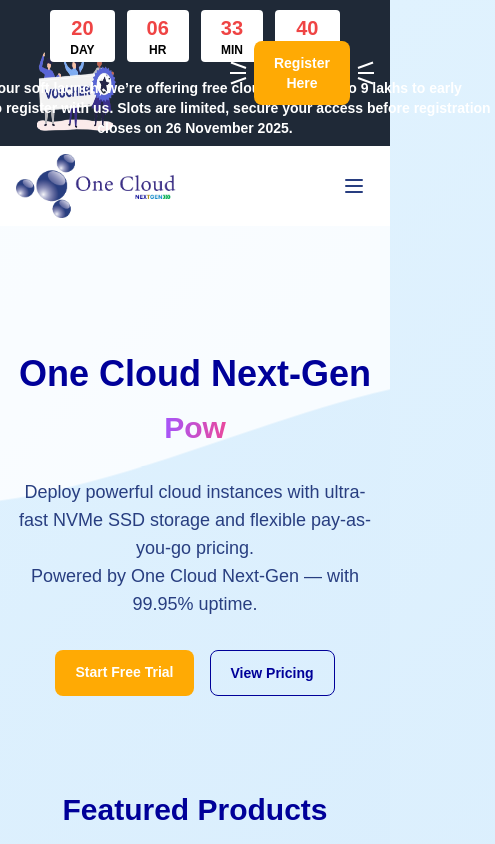
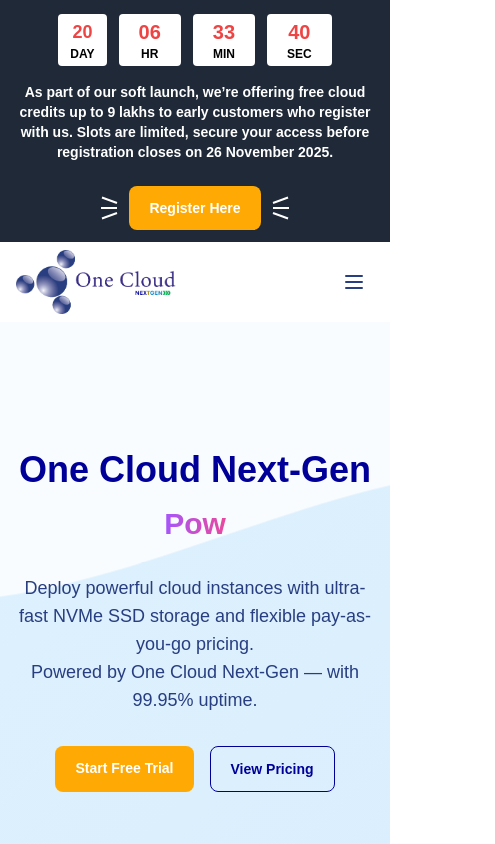
Before and after one commit to ayezinhtun/1CNGUI, a React (Vite) app: page / in a window 390 px wide. Shown: the top 844 px of the page, 495 px wide, since content can reach past the window. Built offline with nearby package versions, Linux system fonts and the light colour scheme.

Commit message:
update in main

```diff
--- a/src/components/AnnouncementBanner.jsx
+++ b/src/components/AnnouncementBanner.jsx
@@ -9,7 +9,6 @@ export default function AnnouncementBanner({ onBannerHeight }) {
   const [endTime] = useState(() => {
       return new Date("2025-11-26T10:00:00").getTime();
   });
-
 
 
   // Countdown state
@@ -57,14 +56,14 @@ export default function AnnouncementBanner({ onBannerHeight }) {
   return (
     <div
       id="announcement-banner"
-      className={`w-full transform transition-transform py-2 duration-300 ease-in-out ${
+      className={`w-full transform transition-transform py-3 md:py-2 duration-300 ease-in-out ${
         hidden ? "-translate-y-full" : "translate-y-0"
       }`}
       style={{ backgroundColor: "#1F2937", color: "#fff" }}
     >
-      <div className="max-w-7xl mx-auto px-4 grid grid-cols-3 items-center">
+      <div className="max-w-7xl mx-auto px-4 grid grid-cols-1 md:grid-cols-3 items-center gap-6">
         {/* Left: Logo */}
-        <div className="flex justify-center">
+        <div className="hidden md:flex justify-center">
           <img src={banner} alt="Banner Logo" className="h-32 w-auto" />
         </div>
 
@@ -72,7 +71,7 @@ export default function AnnouncementBanner({ onBannerHeight }) {
           <div className="flex flex-col items-center text-center">
             <div className="flex items-center gap-3 mb-1">
               {/* Days */}
-              <div className="bg-white text-red-500 px-5 py-1 rounded font-bold text-xl flex flex-col">
+              <div className="bg-white text-red-500 px-3 py-1 md:px-5 md:py-1 rounded font-bold text-lg md:text-xl flex flex-col items-center">
                 {String(timeLeft.days).padStart(2, "0")}
                 <span className="text-xs text-black">DAY</span>
               </div>
@@ -93,7 +92,7 @@ export default function AnnouncementBanner({ onBannerHeight }) {
               </div>
             </div>
 
-            <div className="text-sm md:text-base font-semibold text-white pt-3 w-[600px]">
+            <div className="text-sm md:text-base font-semibold text-white pt-3 w-full md:w-[600px]">
               As part of our soft launch, we’re offering free cloud credits up to 9 lakhs  to early customers who register with us. Slots are limited, secure your access before registration closes on 26 November 2025.
             </div>
           </div>
@@ -102,7 +101,7 @@ export default function AnnouncementBanner({ onBannerHeight }) {
         </div>
 
         {/* Right: Button with three-line icons */}
-        <div className="flex items-center justify-end gap-2">
+        <div className="flex items-center justify-center gap-3">
           {/* Left three-line icon (mirrored) */}
           <div className="flex flex-col justify-center gap-[3px]">
             <div className="w-4 h-[2px] bg-white rotate-[20deg] origin-right"></div>
```
